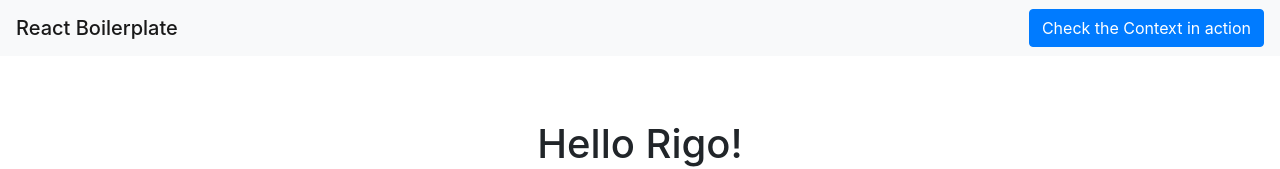
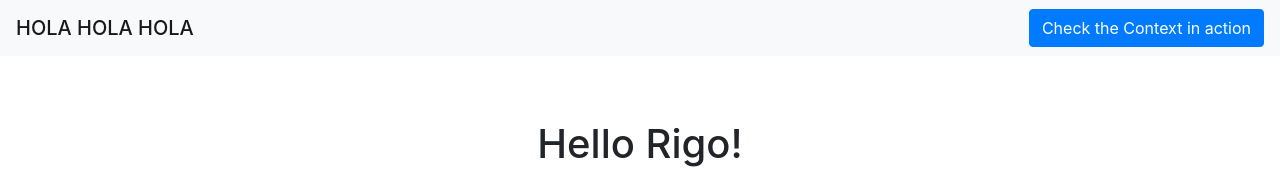
Before and after one commit to Dereemii/FrontEnd-Pro, a React (Create React App) app: page / in a window 1280 px wide. Shown: the top 169 px of the page. Built offline with nearby package versions, Linux system fonts and the light colour scheme.

Commit message:
v.2 navbar

```diff
--- a/src/js/component/navbar.js
+++ b/src/js/component/navbar.js
@@ -5,7 +5,7 @@ export const Navbar = () => {
 	return (
 		<nav className="navbar navbar-light bg-light mb-3">
 			<Link to="/">
-				<span className="navbar-brand mb-0 h1">React Boilerplate</span>
+				<span className="navbar-brand mb-0 h1">HOLA HOLA HOLA</span>
 			</Link>
 			<div className="ml-auto">
 				<Link to="/demo">
```
